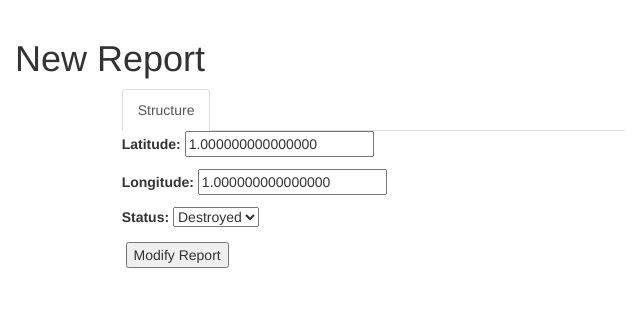
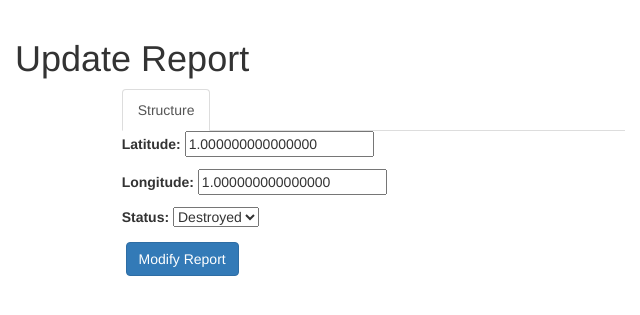
Before and after one commit to MCBama/hackathon, a Django app: page /report/structure/1/edit/ in a window 1280 px wide. Shown: the part 51-366 px from the top of the page, without its empty margins (0-640 px from the left). Run offline with Django 3.2, Linux system fonts and the light colour scheme; tables that the repository leaves empty hold one stand-in row (values such as "Sample post"); parts of the project's set-up code (start-up, migrations or seed data) failed here and were passed over; some libraries are stand-ins or nearby versions.

Commit message:
updated report view to have bootstrap buttons

```diff
--- a/triageWeb/templates/report.html
+++ b/triageWeb/templates/report.html
@@ -5,7 +5,11 @@
 {% block body_block %}
   <div class="basic_page">
 
+      {% if "update" in submit_url %}
+      <h1>Update Report</h1>
+      {% else %}
       <h1>New Report</h1>
+      {% endif %}
       <div class="row">
         <div class="col-md-offset-1 col-md-5">
           <ul class="nav nav-tabs" role="tablist">
@@ -39,11 +43,13 @@
               <form method="POST" action="{{submit_url}}">{% csrf_token %}
                 {{ injury_form.as_p }}
                 <input type="hidden" name="report_type" value="injury"/>
+                <label>&nbsp;</label><button type="submit" class="btn btn-primary">
                 {% if "update" in submit_url %}
-                <label>&nbsp;</label><input type="submit" value="Modify Report"/>
+                  Modify Report
                 {% else %}
-                <label>&nbsp;</label><input type="submit" value="Create Report"/>
+                Create Report
                 {% endif %}
+                </button>
               </form>
             </div>
             <div id="disease_tab_pane" role="tabpanel" class="tab-pane
@@ -53,11 +59,13 @@
               <form method="POST" action="{{submit_url}}">{% csrf_token %}
                 {{ disease_form.as_p }}
                 <input type="hidden" name="report_type" value="disease"/>
+                <label>&nbsp;</label><button type="submit" class="btn btn-primary">
                 {% if "update" in submit_url %}
-                <label>&nbsp;</label><input type="submit" value="Modify Report"/>
+                  Modify Report
                 {% else %}
-                <label>&nbsp;</label><input type="submit" value="Create Report"/>
+                  Create Report
                 {% endif %}
+                </button>
               </form>
             </div>
             <div id="structure_tab_pane" role="tabpanel" class="tab-pane
@@ -67,11 +75,13 @@
               <form method="POST" action="{{submit_url}}">{% csrf_token %}
                 {{ structure_form.as_p }}
                 <input type="hidden" name="report_type" value="structure"/>
+                <label>&nbsp;</label><button type="submit" class="btn btn-primary">
                 {% if "update" in submit_url %}
-                <label>&nbsp;</label><input type="submit" value="Modify Report"/>
+                  Modify Report
                 {% else %}
-                <label>&nbsp;</label><input type="submit" value="Create Report"/>
+                  Create Report
                 {% endif %}
+                </button>
               </form>
             </div>
           </div>
```
